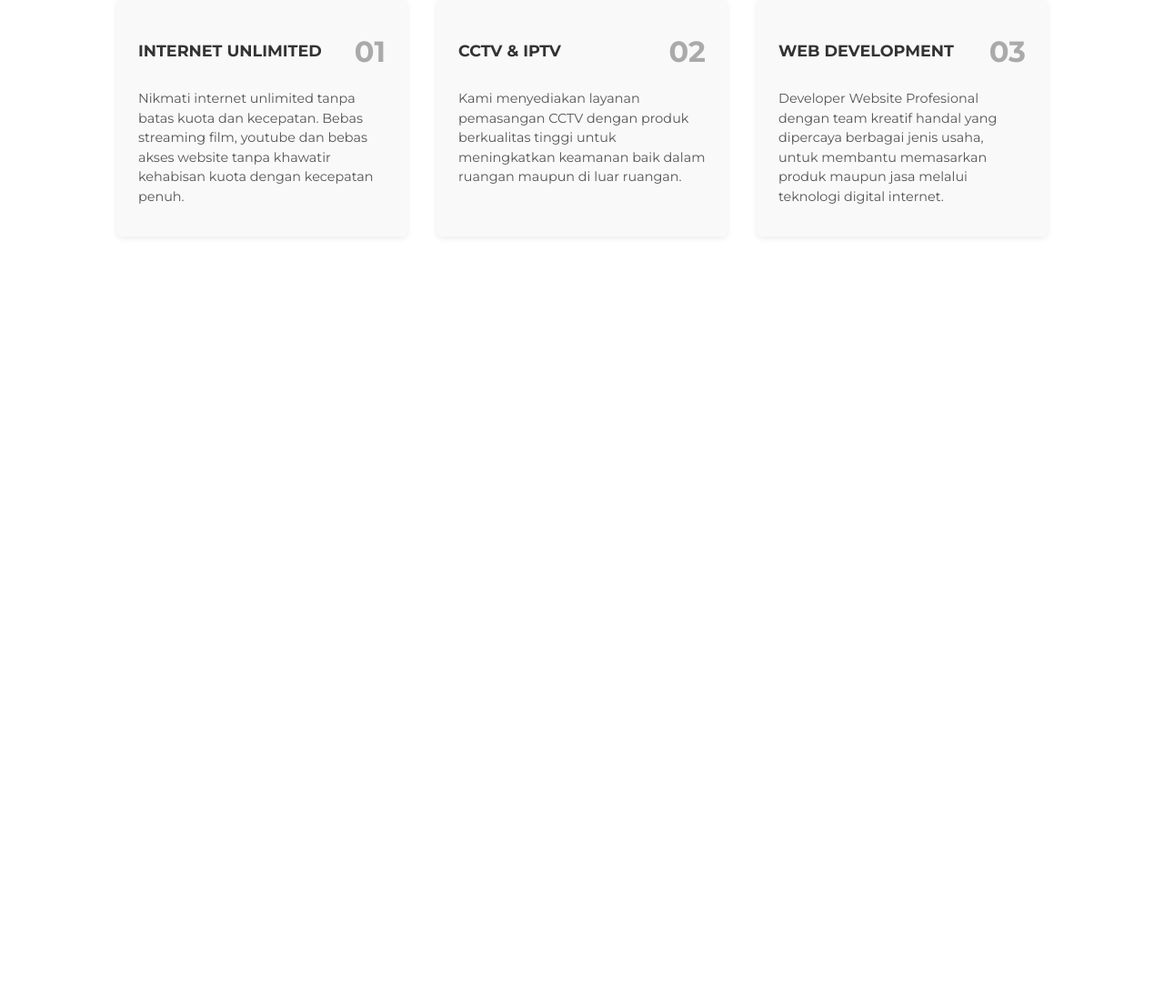
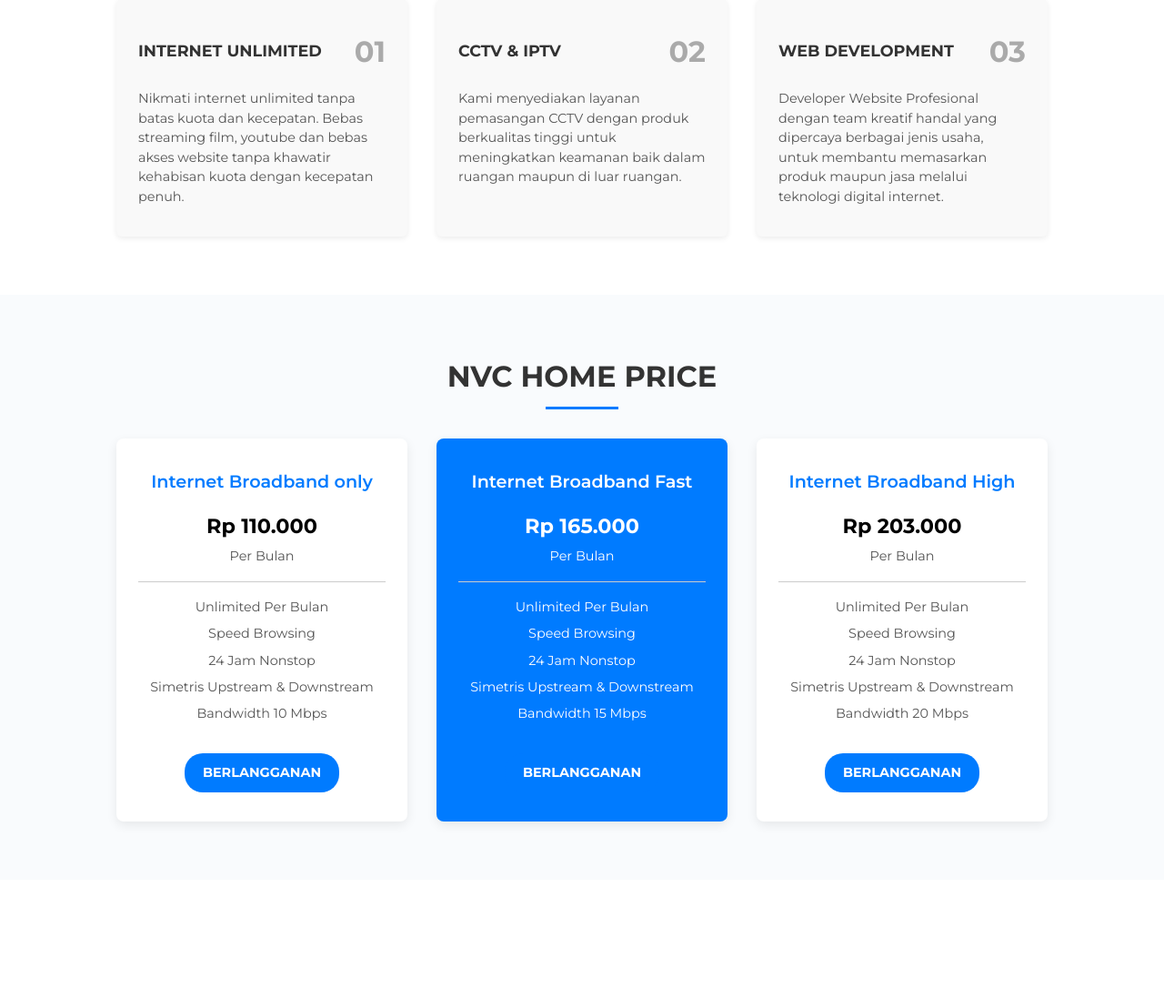
Before and after one commit to TheoAchmadd/nvcnet, a PHP site: page /index.html in a window 1280 px wide. Shown: the part 1134-2242 px from the top of the page at 91% size. Run offline with PHP 8.4, Linux system fonts and the light colour scheme.

Commit message:
add : rawr

```diff
--- a/assets/css/style.css
+++ b/assets/css/style.css
@@ -265,6 +265,106 @@ a {
   transform: translateY(0);
 }
 
+/* ror */
+/* Pricing Section */
+.pricing {
+  padding: 4rem 10vw;
+  text-align: center;
+  background: #f9fbfd;
+}
+
+.pricing-container {
+  display: grid;
+  grid-template-columns: repeat(auto-fit, minmax(280px, 1fr));
+  gap: 2rem;
+  margin-top: 2rem;
+}
+
+.price-box {
+  background: #fff;
+  border-radius: 8px;
+  padding: 2rem 1.5rem;
+  box-shadow: 0 4px 12px rgba(0,0,0,0.08);
+  transition: all 0.3s ease;
+}
+
+.price-box h3 {
+  font-size: 1.2rem;
+  font-weight: 600;
+  color: #007bff;
+  margin-bottom: 1rem;
+}
+
+.price-box h4 {
+  font-size: 1.4rem;
+  font-weight: 700;
+  color: #000;
+  margin-bottom: 0.2rem;
+}
+
+.price-box p {
+  font-size: 0.9rem;
+  color: #555;
+}
+
+.price-box hr {
+  margin: 1rem 0;
+  border: none;
+  border-top: 1px solid #ccc;
+}
+
+.price-box ul {
+  list-style: none;
+  padding: 0;
+  margin: 1rem 0 2rem;
+}
+.price-box ul li {
+  margin: 0.4rem 0;
+  font-size: 0.9rem;
+  color: #555;
+}
+
+.btn-price {
+  display: inline-block;
+  padding: 10px 20px;
+  border-radius: 20px;
+  font-size: 0.9rem;
+  font-weight: bold;
+  color: #fff;
+  background: #007bff;
+  transition: all 0.3s ease;
+}
+.btn-price:hover {
+  background: #0056b3;
+}
+
+/* Hover Effect untuk Only & High */
+.price-box:hover {
+  background: #007bff;
+  color: #fff;
+  transform: translateY(-6px);
+}
+
+.price-box:hover h3,
+.price-box:hover h4,
+.price-box:hover p,
+.price-box:hover ul li {
+  color: #fff;
+}
+
+/* Featured (Fast) selalu biru */
+.price-box.featured {
+  background: #007bff;
+  color: #fff;
+}
+.price-box.featured h3,
+.price-box.featured h4,
+.price-box.featured p,
+.price-box.featured ul li {
+  color: #fff;
+}
+
+
 /* Responsive */
 @media (max-width: 992px) {
   .navigasi {
--- a/index.html
+++ b/index.html
@@ -92,6 +92,57 @@
   </div>
 </section>
 
+<section class="pricing">
+  <h2 class="section-title">NVC HOME PRICE</h2>
+  <div class="pricing-container">
+    <div class="price-box">
+      <h3>Internet Broadband only</h3>
+      <h4>Rp 110.000</h4>
+      <p>Per Bulan</p>
+      <hr>
+      <ul>
+        <li>Unlimited Per Bulan</li>
+        <li>Speed Browsing</li>
+        <li>24 Jam Nonstop</li>
+        <li>Simetris Upstream & Downstream</li>
+        <li>Bandwidth 10 Mbps</li>
+      </ul>
+      <a href="#" class="btn-price">BERLANGGANAN</a>
+    </div>
+
+    <div class="price-box featured">
+      <h3>Internet Broadband Fast</h3>
+      <h4>Rp 165.000</h4>
+      <p>Per Bulan</p>
+      <hr>
+      <ul>
+        <li>Unlimited Per Bulan</li>
+        <li>Speed Browsing</li>
+        <li>24 Jam Nonstop</li>
+        <li>Simetris Upstream & Downstream</li>
+        <li>Bandwidth 15 Mbps</li>
+      </ul>
+      <a href="#" class="btn-price">BERLANGGANAN</a>
+    </div>
+
+    <div class="price-box">
+      <h3>Internet Broadband High</h3>
+      <h4>Rp 203.000</h4>
+      <p>Per Bulan</p>
+      <hr>
+      <ul>
+        <li>Unlimited Per Bulan</li>
+        <li>Speed Browsing</li>
+        <li>24 Jam Nonstop</li>
+        <li>Simetris Upstream & Downstream</li>
+        <li>Bandwidth 20 Mbps</li>
+      </ul>
+      <a href="#" class="btn-price">BERLANGGANAN</a>
+    </div>
+  </div>
+</section>
+
+
 
   <script src="assets/js/script.js"></script>
 </body>
```
